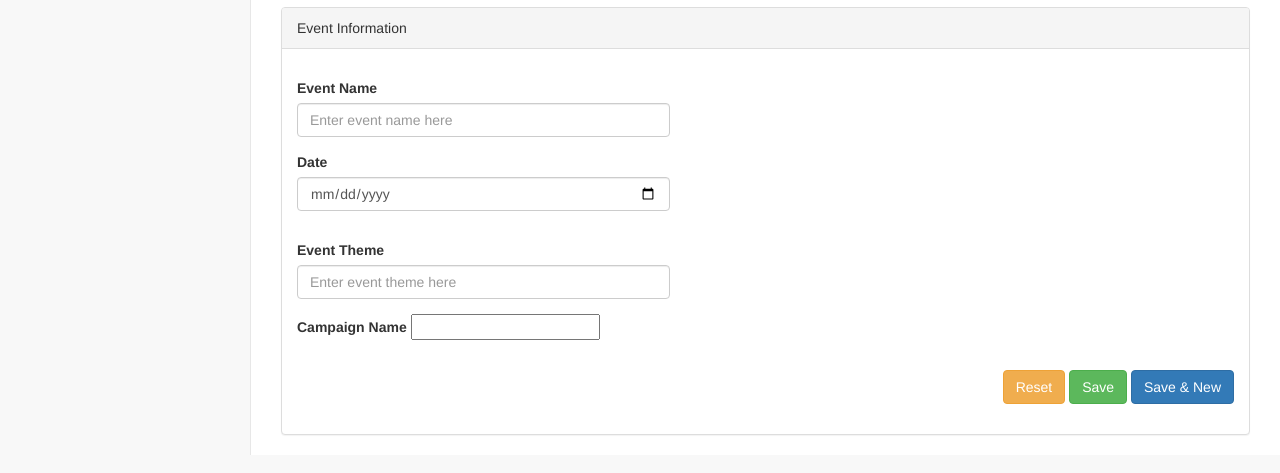
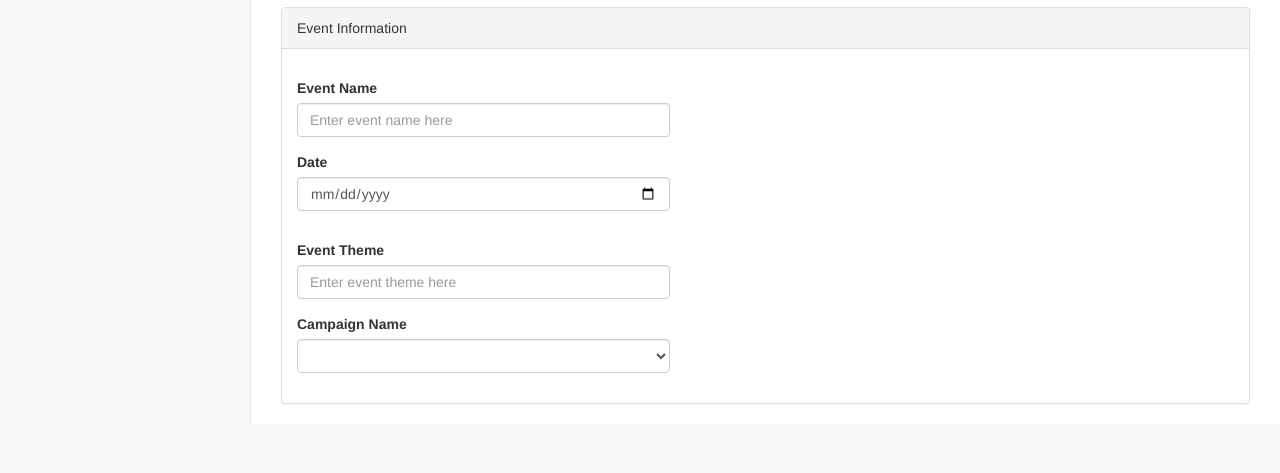
Before and after one commit to kevinpranoto/m4k_database_tool, a website: page pages/event_form.html in a window 1280 px wide. Shown: the part 243-716 px from the top of the page. Drawn offline with nearby package versions, Linux system fonts and the light colour scheme.

Commit message:
Fixed attendee button

```diff
--- a/js/EventController.js
+++ b/js/EventController.js
@@ -116,7 +116,6 @@
 
     var obj = JSON.parse(sessionStorage.getItem('eventItem'));
 
-
     obj.donors.forEach(donor => {
         var attendee = { attendee_name: donor.first_name + ' ' + donor.last_name, attendee_type: 'Donor'};
         $scope.attendees.push(attendee);
@@ -127,7 +126,7 @@
         $scope.attendees.push(attendee);
     });
 
-    $scope.redirectToAttendeeForm() = function() {
+    $scope.redirectToAttendeeForm = function() {
         sessionStorage.setItem('entityID', obj.basic[0].campaign_id);
         $window.location.href = "../pages/event_attendance_form.html";
     };
--- a/pages/event_form.html
+++ b/pages/event_form.html
@@ -109,7 +109,7 @@
 
                                     <div class="form-group">
                                         <label>Campaign Name</label>
-                                        <input class="form-group">
+                                        <select class="form-control" ng-model="campaign">
                                     </div>
                                 </div>
                             </form>
```
